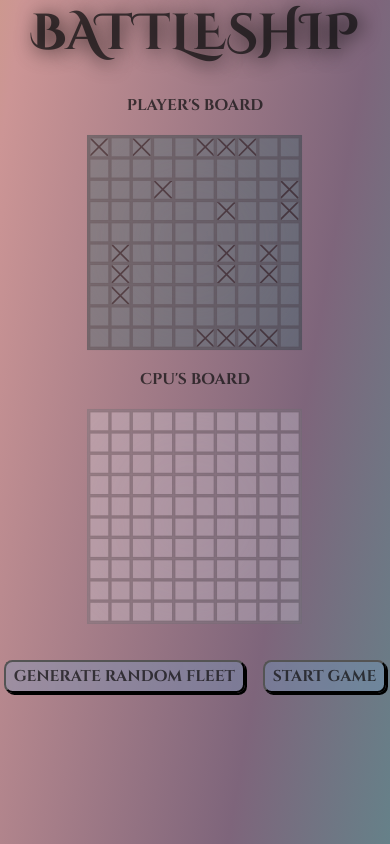
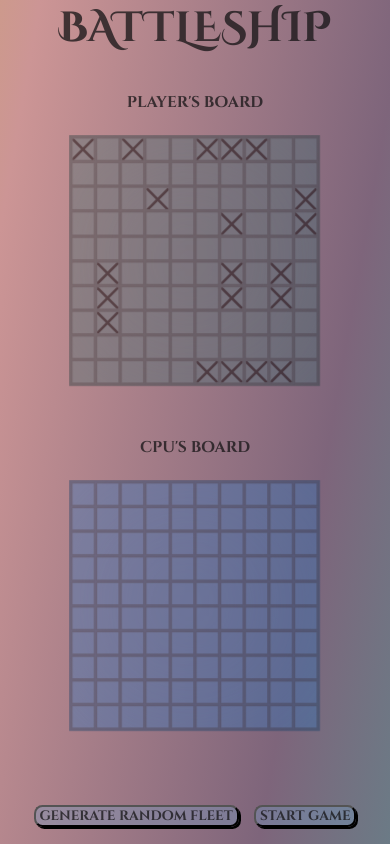
Before and after one commit to Sasmn/battleship, a website built with webpack: page src/index.html in a window 390 px wide. Both pictures are taken after a click on the button "start new game". Shown: the top 844 px of the page. Built offline with nearby package versions, Linux system fonts and the light colour scheme.

Commit message:
updated responsiveness

```diff
--- a/src/styles.css
+++ b/src/styles.css
@@ -10,9 +10,13 @@
     src: url(font/Cinzel_Decorative/CinzelDecorative-Bold.ttf);
 }
 
+html {
+    height: 100%;
+}
+
 body {
+    height: 100%;
     width: 100vw;
-    height: 100%;
     display: flex;
     flex-direction: column;
     justify-content: space-between;
@@ -48,6 +52,7 @@ body {
     align-items: center;
     gap: 5%;
     backdrop-filter: blur(2vmax);
+    overflow: hidden;
 
     transition: ease-out 0.3s;
 }
@@ -67,16 +72,15 @@ body {
 }
 
 header {
-    flex: 0 0 min-content;
-    font-size: 6vmax;
-    margin-bottom: 7vmin;
-    text-shadow: 2px 2px 20px rgba(0, 0, 0, 0.8);
+    flex: 0 1 min-content;
+    font-size: 5vmax;
+    overflow: hidden;
 }
 
 button {
     cursor: pointer;
-    font-size: 4vmin;
-    padding: 1vmin 2vmin;
+    font-size: 3.5vmin;
+    padding: 0 1vmin;
     border-radius: 1vmax;
     box-shadow: 2px 2px black;
     background-color: rgba(116, 160, 199, 0.351);
@@ -94,25 +98,27 @@ button:active {
 }
 
 #gameboards {
-    flex: 1 0 60%;
+    flex: 0 1 80%;
     width: 95vw;
     display: flex;
     flex-direction: row;
     flex-wrap: wrap;
     align-items: center;
     justify-content: center;
-    overflow: hidden;
     gap: 2%;
 }
 
 #gameboards > div {
-    flex: 0 1 fit-content;
-    height: max-content;
-    overflow: hidden;
+    flex: 0 1 100%;
+    display: flex;
+    flex-direction: row;
+    justify-content: center;
+    align-items: center;
+    flex-wrap: wrap;
 }
 
 h2 {
-    /* TODO: responsive */
+    flex: 0 0 100%;
     text-align: center;
     font-size: 4vmin;
     margin: 0;
@@ -120,18 +126,19 @@ h2 {
 }
 
 .gameboard {
-    width: 30vh;
+    flex: 0 1 35vh;
+    aspect-ratio: 1/1;
+    max-height: 35vh;
     display: flex;
     flex-wrap: wrap;
     border: 2px solid rgba(0, 0, 0, 0.397);
     opacity: 0.5;
     pointer-events: none;
     backdrop-filter: blur(10vmax);
-    background-color: rgba(240, 248, 255, 0.507);
+    background-color: rgba(26, 117, 197, 0.664);
     transform: scale(0.85);
 
     transition: 0.3s;
-    /* transition-delay: 0.3s; */
 }
 
 .active-gb {
@@ -143,7 +150,7 @@ h2 {
 /* aside */
 
 aside {
-    flex: 0 1 min-content;
+    flex: 0 0 min-content;
     display: flex;
     justify-content: center;
     align-items: center;
@@ -161,8 +168,9 @@ aside > * {
 /* non-ship */
 .non {
     flex: 0 0 10%;
+    height: 10%;
     overflow: hidden;
-    aspect-ratio: 1/1;
+    /* aspect-ratio: 1/1; */
     border: 2px solid rgba(0, 0, 0, 0.397);
 
     display: flex;
@@ -201,7 +209,8 @@ aside > * {
 .ship {
     flex: 0 0 10%;
     overflow: hidden;
-    aspect-ratio: 1/1;
+    /* aspect-ratio: 1/1; */
+    height: 10%;
     border: 2px solid rgba(0, 0, 0, 0.397);
 
     display: flex;
@@ -256,25 +265,21 @@ aside > * {
     opacity: 0;
 }
 
-@media all and (min-width: 600px) and (orientation: landscape) {
-    /*tablet*/
-}
-
-@media all and (min-width: 768px) {
-    /*számítógép*/
-
-    #gameboards {
-        width: 95vw;
-        gap: 2%;
+@media (orientation: landscape) {
+    #gameboards > div {
+        flex-basis: 49%;
     }
 
     .gameboard {
-        width: 30vw;
+        flex-basis: 50vh;
+        max-height: 50vh;
     }
+}
 
+@media (hover: hover) and (pointer: fine) {
     .non:hover,
     .ship:hover {
-        background-color: rgba(27, 252, 7, 0.664);
+        background-color: rgba(40, 95, 35, 0.664);
         transform: scale(1.2);
         transition: 0.1s;
     }
```
Also changed, not shown: dist/main.js.
